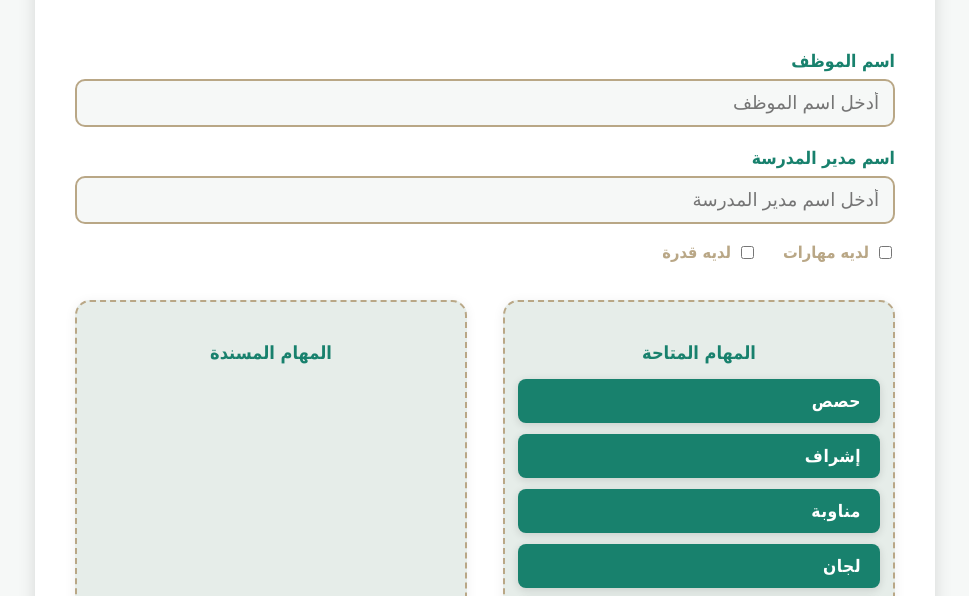
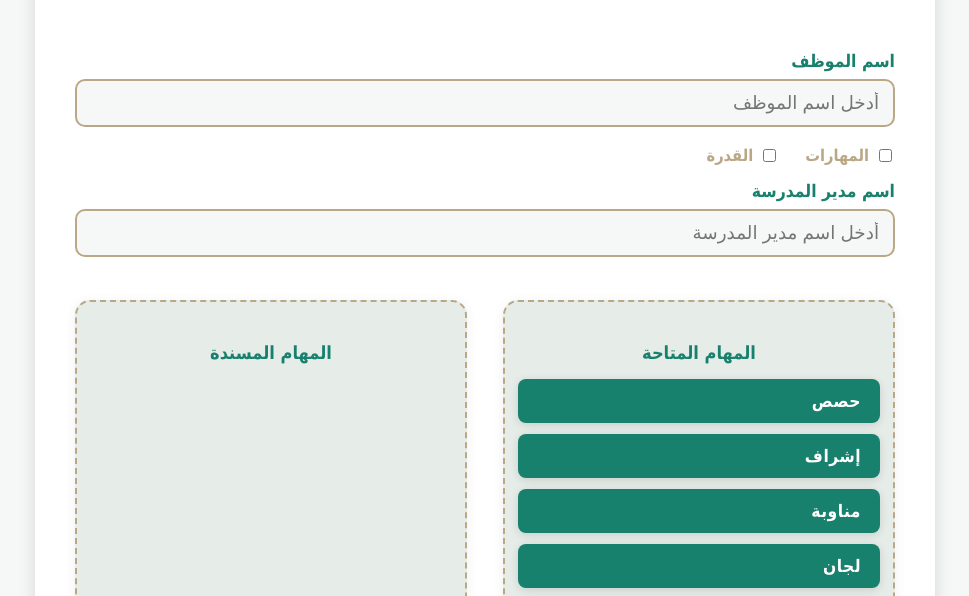
Before and after one commit to msroh8/flow, a plain HTML site: page index.html in a window 1280 px wide. Shown: the part 159-755 px from the top of the page, without its empty margins (155-1124 px from the left). Drawn offline with Linux system fonts and the light colour scheme.

Commit message:
Update index.html

```diff
--- a/index.html
+++ b/index.html
@@ -260,13 +260,15 @@
     <label for="employeeName">اسم الموظف</label>
     <input type="text" id="employeeName" placeholder="أدخل اسم الموظف">
 
+      <div class="checkbox-group">
+      <label><input type="checkbox" id="hasSkills" />  المهارات</label>
+      <label><input type="checkbox" id="hasAbility" /> القدرة</label>
+    </div>
+
     <label for="managerName">اسم مدير المدرسة</label>
     <input type="text" id="managerName" placeholder="أدخل اسم مدير المدرسة">
 
-    <div class="checkbox-group">
-      <label><input type="checkbox" id="hasSkills" /> لديه مهارات</label>
-      <label><input type="checkbox" id="hasAbility" /> لديه قدرة</label>
-    </div>
+
 
     <div class="tasks-row">
       <div class="tasks-list" id="tasksList">
```
